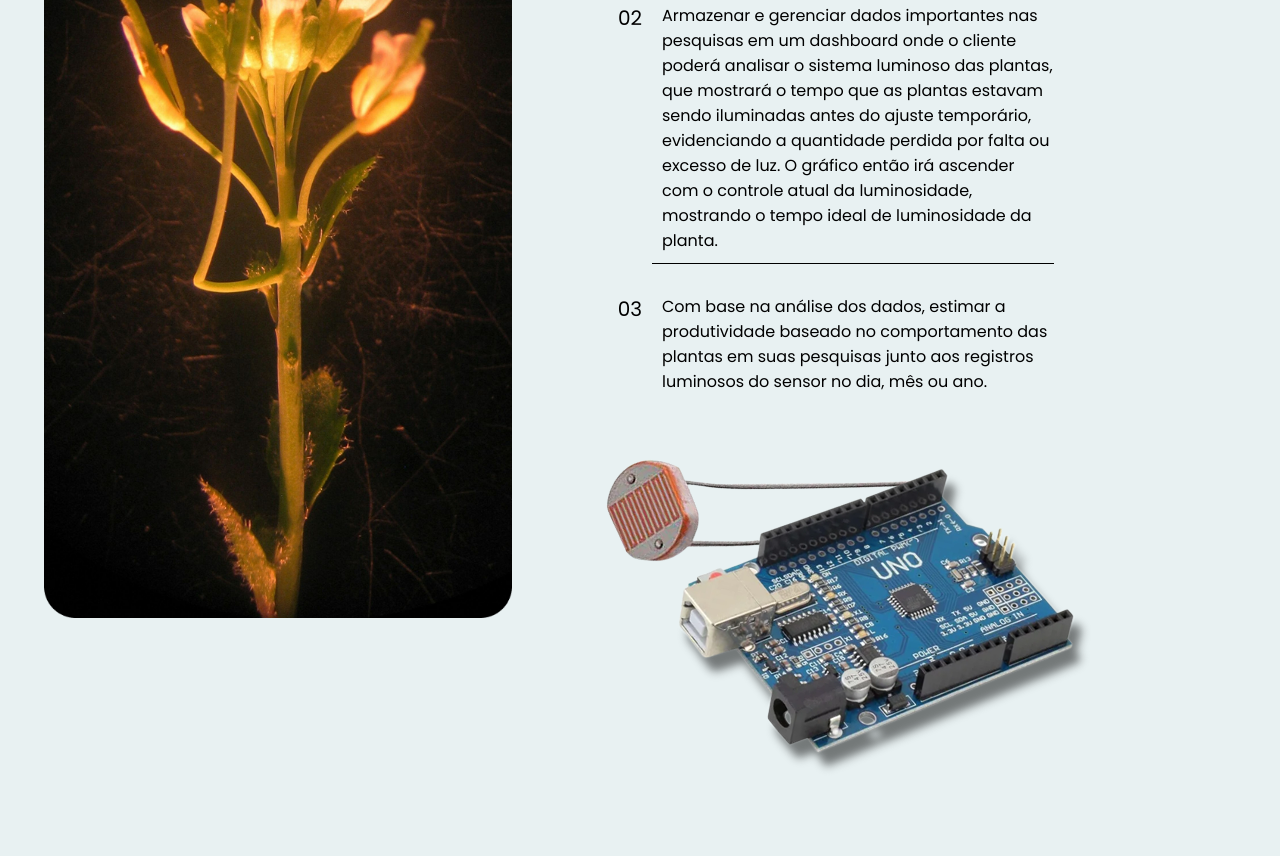
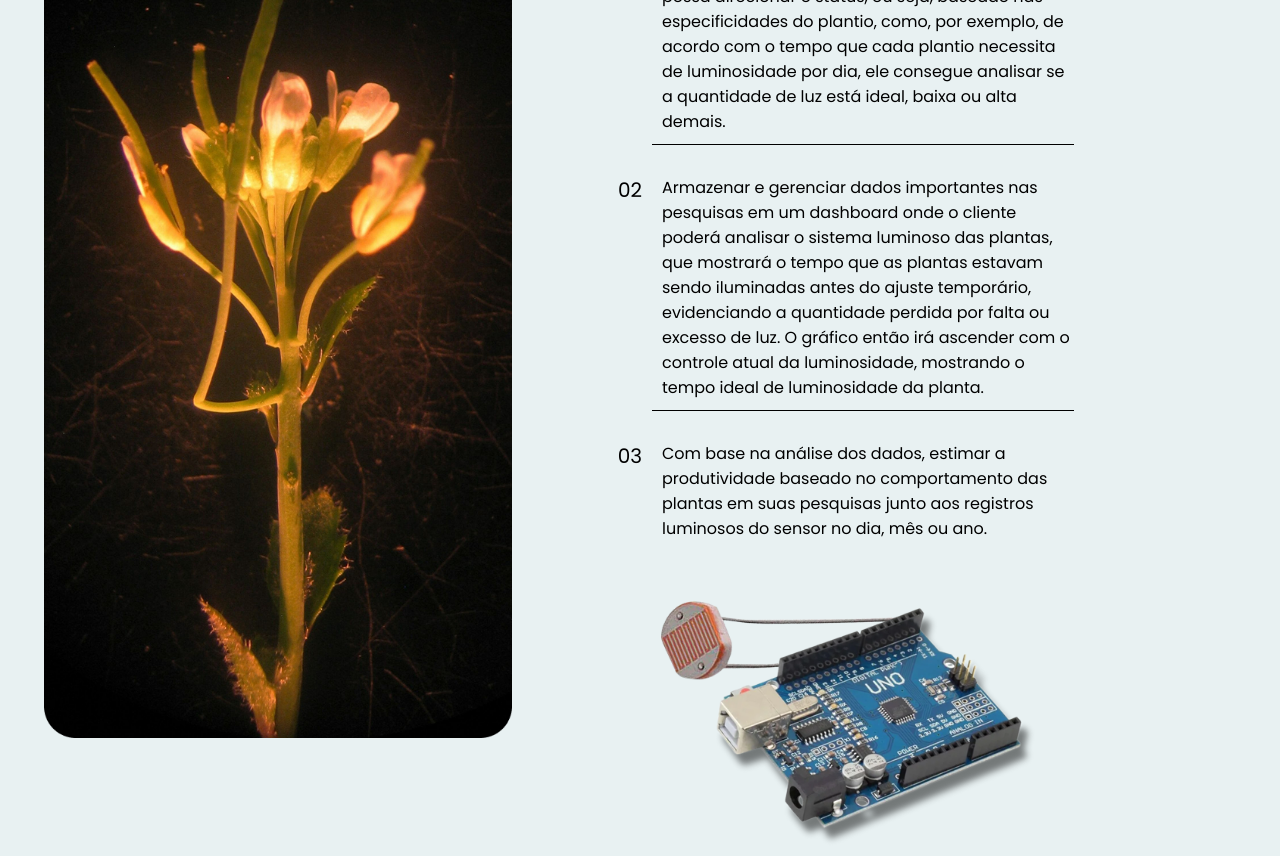
Before and after one commit to DataLumini/site-institucional-datalumini, a plain HTML site: page index.html in a window 1280 px wide. Shown: the part 2035-2891 px from the top of the page. Drawn offline with Linux system fonts and the light colour scheme.

Commit message:
Corrigindo erro de tamanho tela como funciona

```diff
--- a/styles/index.css
+++ b/styles/index.css
@@ -303,13 +303,13 @@ main {
     justify-content: center;
     gap: 20px;
     width: 100%;
-    height: 170dvh;
+    height: 200vh;
 }
 
 #como-funciona .foto{
     background-color: #E8F1F2;
     width: 35%;
-    min-height: 100%;
+    min-height: 90%;
     display: flex;
     justify-content: center;
     align-items: center;
@@ -318,7 +318,7 @@ main {
 #como-funciona .texto{
     background-color: #E8F1F2;
     width: 55%;
-    min-height: 90%;
+    max-height: 80%;
     padding-top: 120px;
     padding: 40px;
 }
@@ -334,7 +334,7 @@ main {
 
 .topicos-como-funciona{
     width: 90%;
-    min-height: 85%;
+    min-height: 90%;
     background-color: #E8F1F2;
     display: flex;
     flex-direction: column;
@@ -352,7 +352,10 @@ main {
     text-align: left;
     width: 100%;
     box-sizing: border-box;
-    margin-right: 20px;
+}
+
+.texto .topicos-como-funciona img{
+    width: 30dvw;
 }
 
 .texto-topicos-como-funciona:last-of-type p {
```
